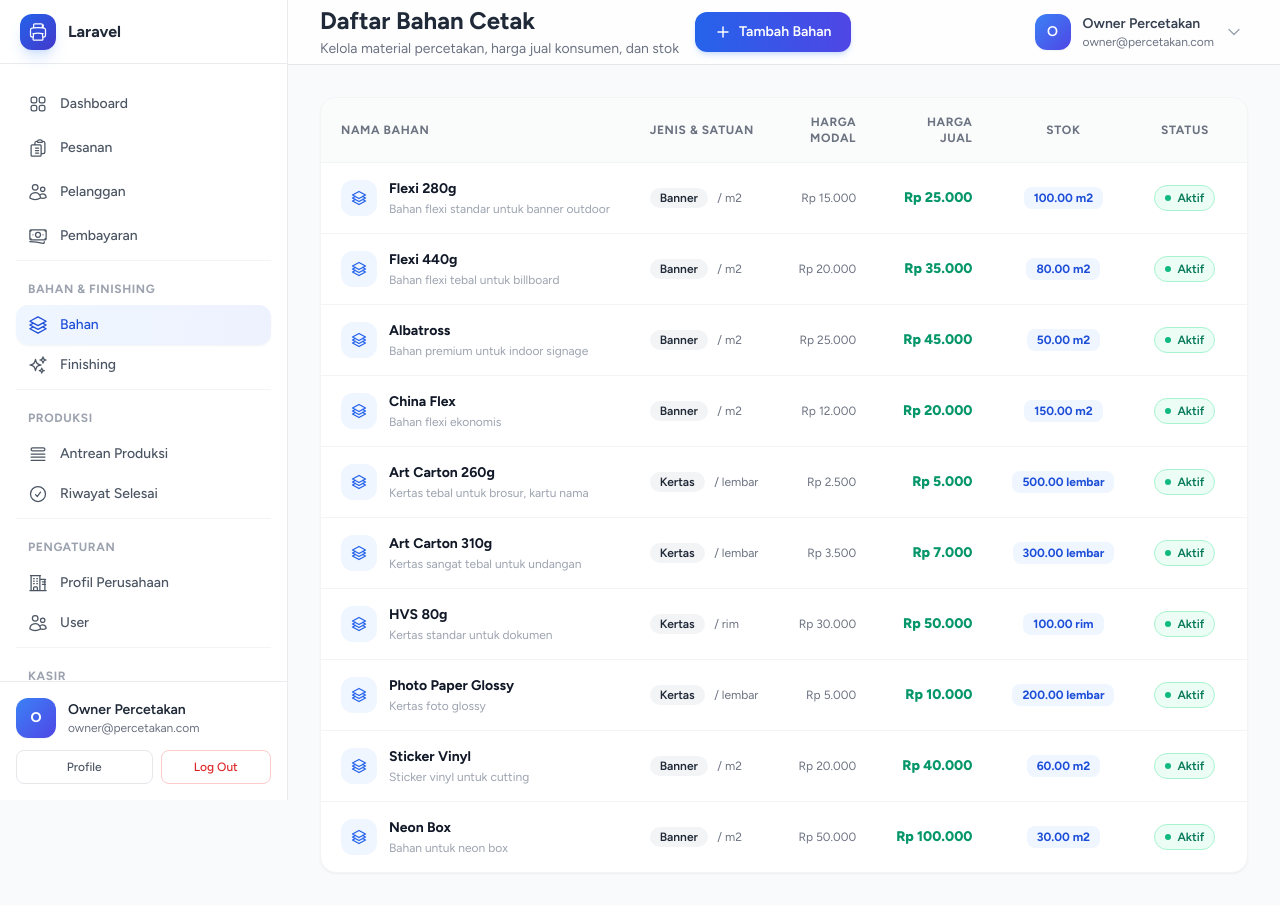
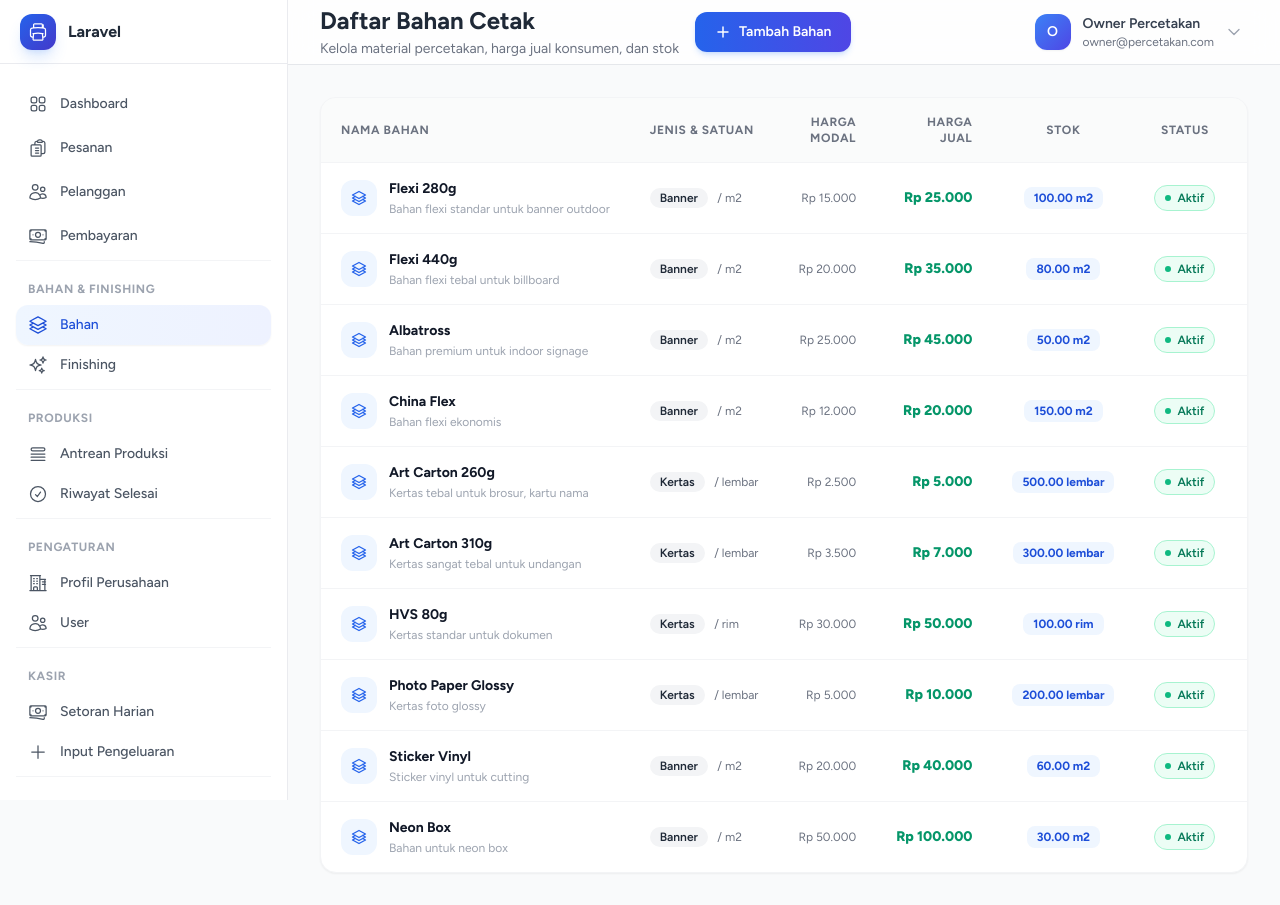
Before and after one commit to firmansya63/percetakan, a Laravel app: page /bahan in a window 1280 px wide. Run offline with Laravel 12, Linux system fonts and the light colour scheme; a user stored in the database is signed in; data comes from the database, SQL or seed files in the repository; data that the repository does not hold is empty; parts of the project's set-up code (start-up, migrations or seed data) failed here and were passed over; some libraries are stand-ins or nearby versions.

Commit message:
Hapus user section di sidebar bawah, menu user cukup di kanan atas

```diff
--- a/resources/views/layouts/navigation.blade.php
+++ b/resources/views/layouts/navigation.blade.php
@@ -171,28 +171,4 @@
         </div>
         @endcan
     </nav>
-
-    {{-- User section at bottom --}}
-    <div class="border-t border-gray-200/80 dark:border-gray-700 p-4 shrink-0">
-        <div class="flex items-center gap-3 mb-3">
-            <div class="w-10 h-10 rounded-xl bg-gradient-to-br from-blue-500 to-indigo-600 flex items-center justify-center text-white font-bold text-sm shadow-sm shrink-0">
-                {{ strtoupper(substr(Auth::user()->name, 0, 1)) }}
-            </div>
-            <div class="min-w-0">
-                <p class="text-sm font-semibold text-gray-800 dark:text-gray-200 truncate">{{ Auth::user()->name }}</p>
-                <p class="text-xs text-gray-500 dark:text-gray-400 truncate">{{ Auth::user()->email }}</p>
-            </div>
-        </div>
-        <div class="flex gap-2">
-            <a href="{{ route('profile.edit') }}" @click="sidebarOpen = false" class="flex-1 text-center px-3 py-2 text-xs font-medium rounded-lg border border-gray-200 dark:border-gray-600 text-gray-600 dark:text-gray-400 hover:bg-gray-50 dark:hover:bg-gray-700 transition-colors">
-                Profile
-            </a>
-            <form method="POST" action="{{ route('logout') }}" class="flex-1">
-                @csrf
-                <button type="submit" class="w-full px-3 py-2 text-xs font-medium rounded-lg border border-red-200 dark:border-red-800 text-red-600 dark:text-red-400 hover:bg-red-50 dark:hover:bg-red-900/30 transition-colors">
-                    Log Out
-                </button>
-            </form>
-        </div>
-    </div>
 </aside>
```
